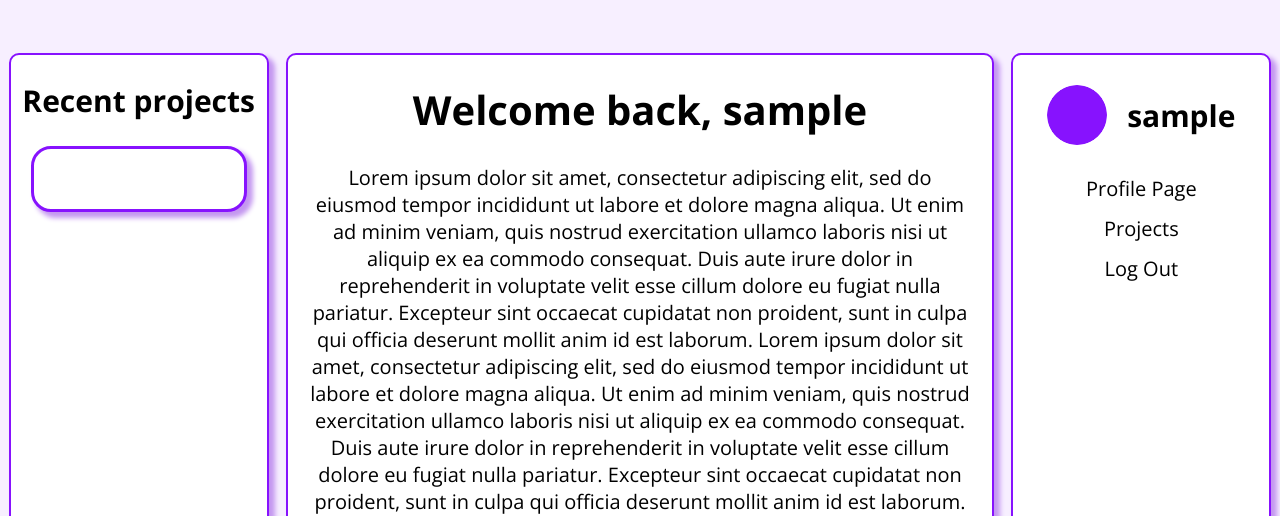
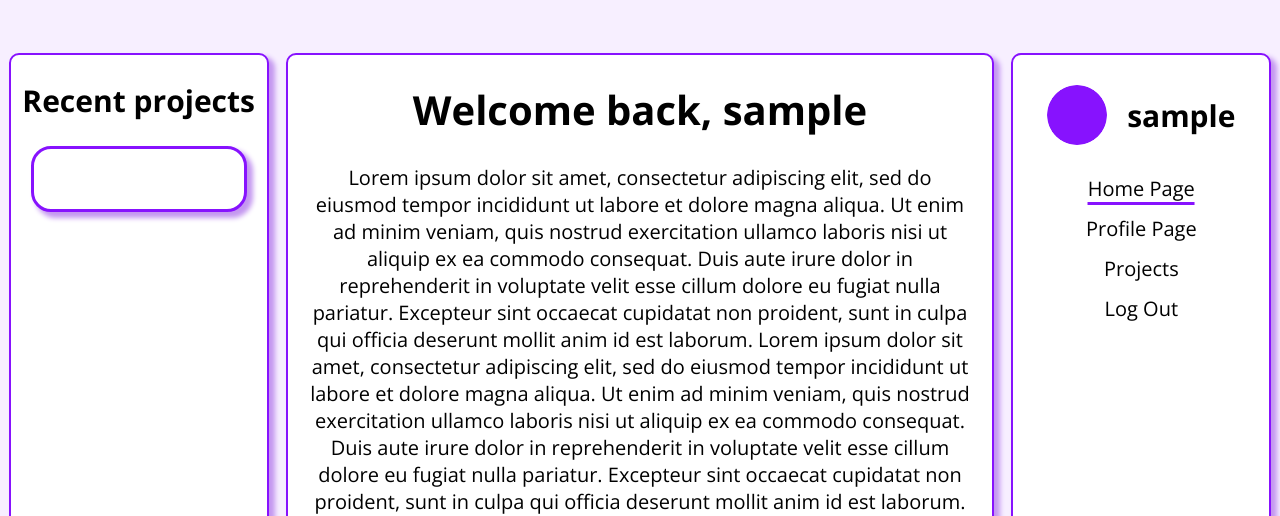
Before and after one commit to Miv2nir/diploma2425, a Django app: page / in a window 1280 px wide. Shown: the top 516 px of the page. Run offline with Django 5.2, Linux system fonts and the light colour scheme; the visitor is signed in with stand-in values (Sample User, id 1).

Commit message:
minor link and styling fixes

```diff
--- a/timesite/backend/static/style.css
+++ b/timesite/backend/static/style.css
@@ -198,6 +198,17 @@
 .fancy-underline:hover::after {
     width: 100%;
 }
+.fancy-underline.underlined::after {
+    content: '';
+    width: 100%;
+    height: 3px;
+    margin-left: 50%;
+    display: block;
+    background: var(--border-color);
+    transition: 200ms;
+    transform: translateX(-50%);
+
+}
 .pfp-profile {
     height: auto;
     width: 10rem;
--- a/timesite/backend/templates/backend/home.html
+++ b/timesite/backend/templates/backend/home.html
@@ -32,9 +32,10 @@
         <div class="home-container" id="container-side-2">
 
             <p class="profile-shorthand"><img src="{{user|get_pfp}}" class="pfp"><b>{{user}}</b></p>
-            <a href='profile/' class="fancy-underline">Profile Page</a><br>
-            <a href='projects/' class="fancy-underline">Projects</a><br>
-            <a href='logout/' class="fancy-underline">Log Out</a><br>
+            <a href='/' class="fancy-underline underlined">Home Page</a><br>
+            <a href='/profile/' class="fancy-underline">Profile Page</a><br>
+            <a href='/projects/' class="fancy-underline">Projects</a><br>
+            <a href='/logout/' class="fancy-underline">Log Out</a><br>
         </div>
     </span>
 </body>
```
Also changed, not shown: timesite/backend/templates/backend/project_list.html (+7 -3 lines).
